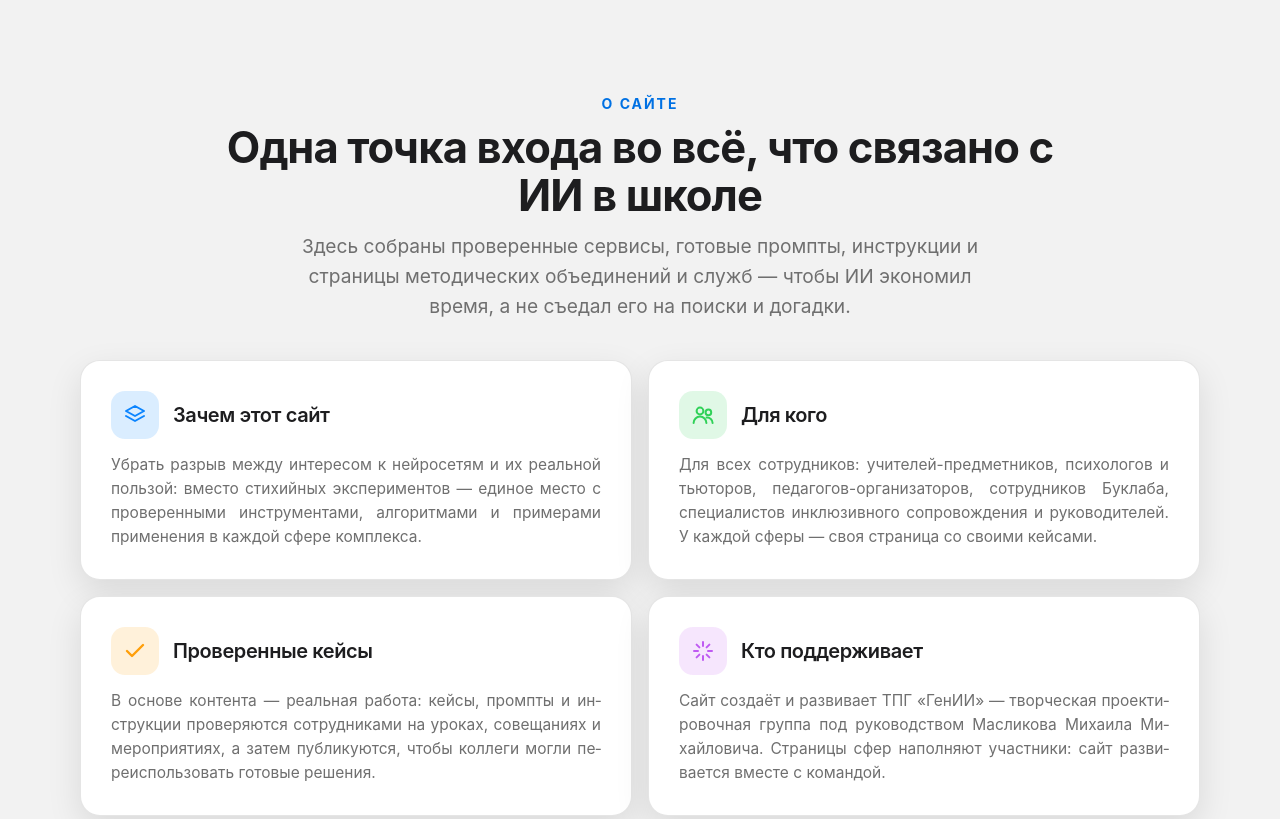
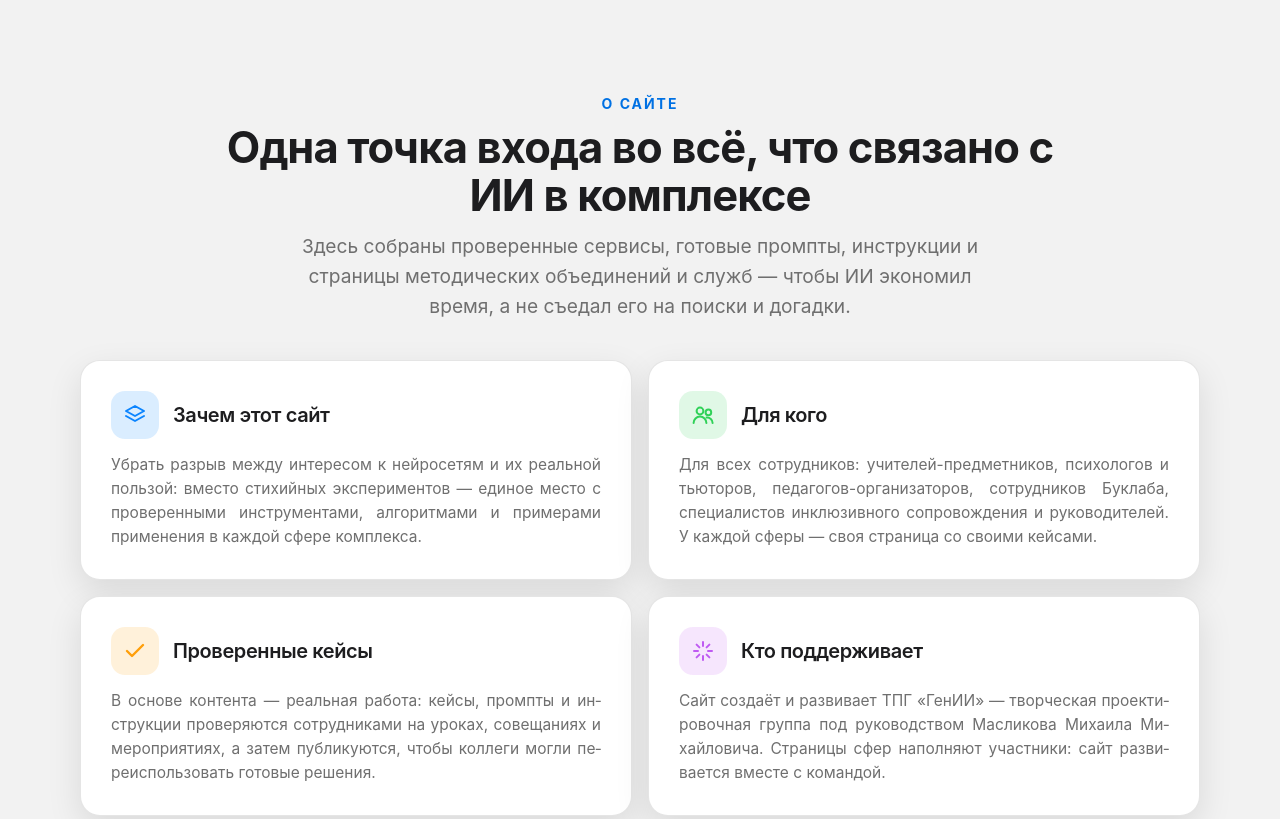
Before and after one commit to mmmaslikov/point-ai, a plain HTML site: page index.html in a window 1280 px wide. Shown: the part 800-1619 px from the top of the page. Drawn offline with Linux system fonts and the light colour scheme.

Commit message:
Update index.html

```diff
--- a/index.html
+++ b/index.html
@@ -522,7 +522,7 @@ function renderApp(){
     </div></section>
 
     <section class="sec" id="about"><div class="wrap">
-      <div class="sec-head center rv"><span class="sec-kicker">О сайте</span><h2>Одна точка входа во всё, что связано с ИИ в школе</h2>
+      <div class="sec-head center rv"><span class="sec-kicker">О сайте</span><h2>Одна точка входа во всё, что связано с ИИ в комплексе</h2>
       <p class="sec-lead">Здесь собраны проверенные сервисы, готовые промпты, инструкции и страницы методических объединений и служб — чтобы ИИ экономил время, а не съедал его на поиски и догадки.</p></div>
       <div class="two-col rv">
         <article class="tcard" style="--acc-p:#0a84ff"><div class="t-head"><span class="ai">${ICONS.layers}</span><h3>Зачем этот сайт</h3></div><p class="j">Убрать разрыв между интересом к нейросетям и их реальной пользой: вместо стихийных экспериментов — единое место с проверенными инструментами, алгоритмами и примерами применения в каждой сфере комплекса.</p></article>
@@ -632,14 +632,14 @@ function renderSafety(){
   $("#safety-grid").innerHTML = SAFETY.map(s=>`
     <article class="tcard" style="--acc-p:${s.color}">
       <div class="t-head"><span class="ai">${ICONS[s.icon]}</span><h3>${esc(s.title)}</h3></div>
-      <p>${esc(s.text)}</p>
+      <p class="j">${esc(s.text)}</p>
     </article>`).join("");
 }
 function renderServices(){
   $("#sv-grid").innerHTML = SERVICES.map(s=>`
     <a class="scard" style="--acc-p:${s.color}" href="${esc(s.url)}" target="_blank" rel="noopener">
       <span class="s-head"><span class="si">${ICONS[s.icon]}</span><h3>${esc(s.name)}</h3></span>
-      <p>${esc(s.desc)}</p>
+      <p class="j">${esc(s.desc)}</p>
       <span class="s-foot"><span class="go">Открыть сервис ${ICONS.ext}</span></span>
     </a>`).join("");
 }
```
